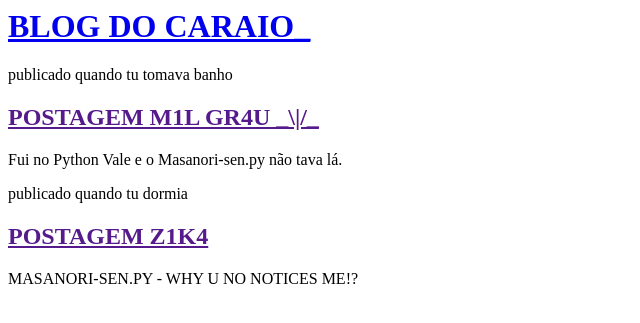
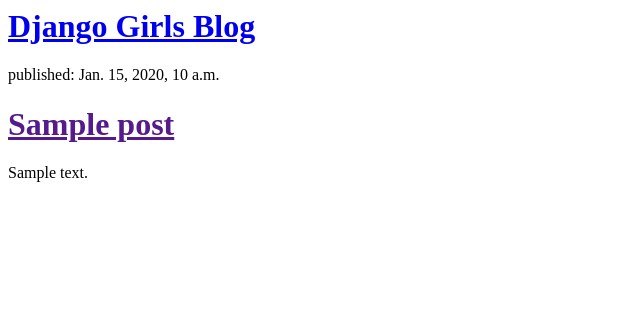
Before and after one commit to Rafael-Marinho/Django-Girls-Workshop-Blog, a Django app: template blog/templates/blog/post_list.html in a window 1280 px wide. Shown: the top 323 px of the page, without its empty margins (0-640 px from the left). Run offline with Django 3.2, Linux system fonts and the light colour scheme; the template is opened without the code that fills it: most values are stand-ins (such as "Sample title", 1, 10 or a date in 2020).

Commit message:
Foda-se essa merda, só salva.

```diff
--- a/blog/templates/blog/post_list.html
+++ b/blog/templates/blog/post_list.html
@@ -1,20 +1,11 @@
-<html>
-    <head>
-        <title>O NOVO NAMORADO DA TUA MÃE</title>
-    </head>
-    <body>
-        <div>
-            <h1><a href="/">BLOG DO CARAIO_</a></h1>
-        </div>
-        <div>
-            <p>publicado quando tu tomava banho</p>
-            <h2><a href="">POSTAGEM M1L GR4U _\|/_</a></h2>
-            <p>Fui no Python Vale e o Masanori-sen.py não tava lá.</p>
-        </div>
-        <div>
-            <p>publicado quando tu dormia</p>
-            <h2><a href="">POSTAGEM Z1K4</a></h2>
-	    <p>MASANORI-SEN.PY -  WHY U NO NOTICES ME!?</p>
-        </div>
-     </body>
-</html>
+<div>
+	    <h1><a href="/">Django Girls Blog</a></h1>
+</div>
+
+{% for post in posts %}
+    <div>
+	            <p>published: {{ post.published_date }}</p>
+		            <h1><a href="">{{ post.title }}</a></h1>
+			            <p>{{ post.text|linebreaksbr }}</p>
+				        </div>
+					{% endfor %}
--- a/blog/views.py
+++ b/blog/views.py
@@ -1,4 +1,7 @@
 from django.shortcuts import render
+from django.utils import timezone
+from .models import Post
 
 def post_list(request):
-    return render(request, 'blog/post_list.html', {})
+    posts = Post.objects.filter(published_date__lte=timezone.now()).order_by('published_date')
+    return render(request, 'blog/post_list.html', {'posts' : posts})
```
